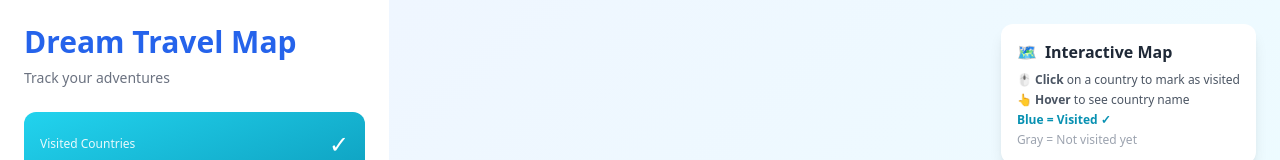
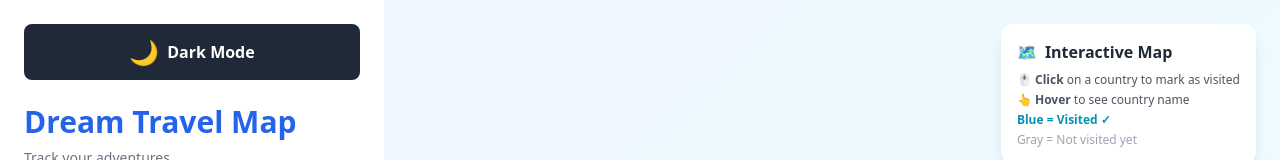
Before and after one commit to Malina19/dream-travel-map, a React (Vite) app in the folder dream-travel-map/: page / in a window 1280 px wide. Shown: the top 160 px of the page. Built offline with nearby package versions, Linux system fonts and the light colour scheme.

Commit message:
Add dark mode

```diff
--- a/dream-travel-map/index.html
+++ b/dream-travel-map/index.html
@@ -1,13 +1,16 @@
 <!doctype html>
 <html lang="en">
+
 <head>
   <meta charset="UTF-8" />
-    <link rel="icon" type="image/svg+xml" href="/vite.svg" />
+  <link rel="icon" type="image/x-icon" href="/favicon.ico" />
   <meta name="viewport" content="width=device-width, initial-scale=1.0" />
-    <title>dream-travel-map</title>
+  <title>Dream Travel Map - Track your Adventures</title>
 </head>
+
 <body>
   <div id="root"></div>
   <script type="module" src="/src/main.jsx"></script>
 </body>
+
 </html>
--- a/dream-travel-map/src/App.jsx
+++ b/dream-travel-map/src/App.jsx
@@ -14,6 +14,10 @@ function App() {
 	const [newCountry, setNewCountry] = useState('')
 	const [error, setError] = useState('')
 	const [searchQuery, setSearchQuery] = useState('')
+	const [isDarkMode, setIsDarkMode] = useState(() => {
+		const saved = localStorage.getItem('darkMode')
+		return saved === 'true'
+	})
 
 	// 🆕 NOWY: Stan dla wishlist
 	const [wishlist, setWishlist] = useState(() => {
@@ -37,11 +41,29 @@ function App() {
 		localStorage.setItem('wishlist', JSON.stringify(wishlist))
 	}, [wishlist])
 
+	// 🆕 NOWY: Zapisz tryb ciemny do localStorage
+
+	useEffect(() => {
+		localStorage.setItem('darkMode', isDarkMode.toString())
+	}, [isDarkMode])
+
+	useEffect(() => {
+		if (isDarkMode) {
+			document.documentElement.classList.add('dark')
+		} else {
+			document.documentElement.classList.remove('dark')
+		}
+	}, [isDarkMode])
+
 	// 🆕 NOWE: Obliczanie statystyk
 	const totalCountries = 195 // Liczba krajów na świecie
 	const visitedCount = visitedCountries.length
 	const worldPercentage = ((visitedCount / totalCountries) * 100).toFixed(1)
 	const continentsVisited = getUniqueContinents(visitedCountries).length
+
+	const toggleDarkMode = () => {
+		setIsDarkMode(!isDarkMode)
+	}
 
 	const handleAddCountry = (countryFromMap = null) => {
 		// Jeśli kraj pochodzi z mapy - użyj go, jeśli nie - weź z inputa
@@ -148,9 +170,21 @@ function App() {
 	)
 
 	return (
-		<div className='flex h-screen bg-gray-50'>
+		<div className={`flex h-screen ${isDarkMode ? 'bg-gray-900' : 'bg-gray-50'}`}>
 			{/* PANEL BOCZNY */}
-			<div className='w-100 bg-white shadow-xl p-6 overflow-y-auto'>
+			<div className={`w-96 ${isDarkMode ? 'bg-gray-800 text-white' : 'bg-white'} shadow-xl p-6 overflow-y-auto`}>
+				<div className='mb-6'>
+					<button
+						onClick={toggleDarkMode}
+						className={`w-full flex items-center justify-center gap-2 py-3 px-4 rounded-lg transition-all font-semibold ${
+							isDarkMode
+								? 'bg-yellow-500 hover:bg-yellow-600 text-gray-900'
+								: 'bg-gray-800 hover:bg-gray-900 text-white'
+						}`}>
+						<span className='text-2xl'>{isDarkMode ? '☀️' : '🌙'}</span>
+						<span>{isDarkMode ? 'Light Mode' : 'Dark Mode'}</span>
+					</button>
+				</div>
 				<div className='mb-6'>
 					<h1 className='text-3xl font-bold text-blue-600'>Dream Travel Map</h1>
 					<p className='text-gray-500 text-sm mt-2'>Track your adventures</p>
@@ -377,9 +411,12 @@ function App() {
 			</div>
 
 			{/* OBSZAR MAPY */}
-			<div className='flex-1 relative bg-gradient-to-br from-gray-100 to-gray-200 overflow-hidden'>
+			<div
+				className={`flex-1 relative overflow-hidden ${
+					isDarkMode ? 'bg-gray-900' : 'bg-gradient-to-br from-blue-50 to-cyan-50'
+				}`}>
 				{/* 🆕 NOWA: Interaktywna mapa */}
-				<WorldMap visitedCountries={visitedCountries} onCountryClick={handleAddCountry} />
+				<WorldMap visitedCountries={visitedCountries} onCountryClick={handleAddCountry} isDarkMode={isDarkMode} />
 
 				{/* 🆕 NOWY: Tooltip z instrukcją (narożnik) */}
 				<div className='absolute top-6 right-6 bg-white rounded-xl shadow-lg p-4 max-w-xs'>
--- a/dream-travel-map/src/WorldMap.jsx
+++ b/dream-travel-map/src/WorldMap.jsx
@@ -3,7 +3,7 @@ import { ComposableMap, Geographies, Geography, ZoomableGroup } from 'react-simp
 
 const geoUrl = 'https://cdn.jsdelivr.net/npm/world-atlas@2/countries-110m.json'
 
-function WorldMap({ visitedCountries, onCountryClick }) {
+function WorldMap({ visitedCountries, onCountryClick, isDarkMode }) {
 	const [tooltip, setTooltip] = useState({ visible: false, name: '', x: 0, y: 0 })
 	const [zoom, setZoom] = useState(1)
 	const [center, setCenter] = useState([0, 20])
@@ -56,7 +56,9 @@ function WorldMap({ visitedCountries, onCountryClick }) {
 
 	return (
 		<div
-			className='w-full h-full flex items-center justify-center bg-gradient-to-br from-blue-50 to-cyan-50 p-8 relative'
+			className={`w-full h-full flex items-center justify-center ${
+				isDarkMode ? 'bg-gray-900' : 'bg-gradient-to-br from-blue-50 to-cyan-50'
+			} p-8 relative`}
 			onMouseMove={handleMouseMove}>
 			<div className='w-full max-w-6xl relative'>
 				<ComposableMap
--- a/dream-travel-map/tailwind.config.js
+++ b/dream-travel-map/tailwind.config.js
@@ -1,6 +1,7 @@
 /** @type {import('tailwindcss').Config} */
 export default {
 	content: ['./index.html', './src/**/*.{js,ts,jsx,tsx}'],
+	darkMode: 'class',
 	theme: {
 		extend: {},
 	},
```
Also changed, not shown: 1 other file (tests, documents, lock files or other folders). Lines whose indentation alone changed are shown as unchanged.
